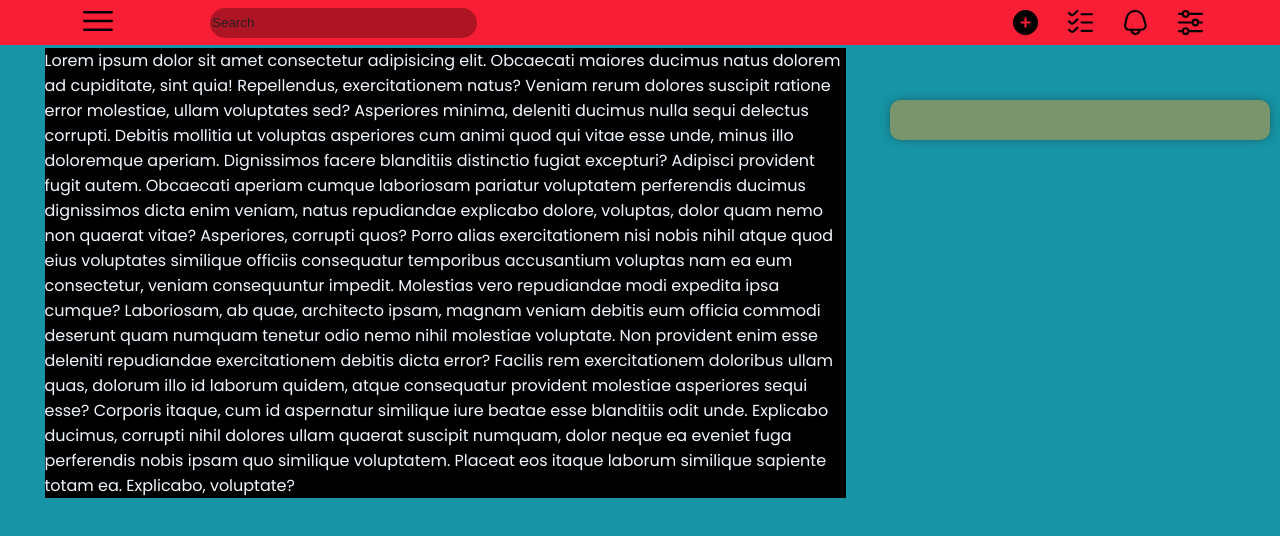
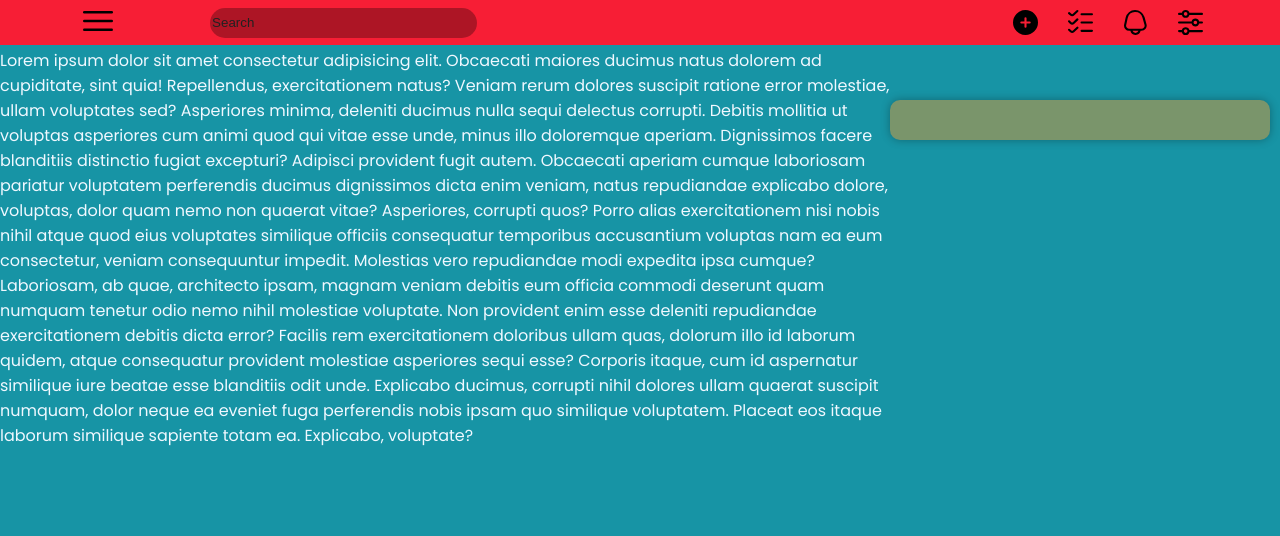
Before and after one commit to MXMUK/to_do_list, a React (Create React App) app: page / in a window 1280 px wide. Shown: the top 536 px of the page. Built offline with nearby package versions, Linux system fonts and the light colour scheme; no server answers.

Commit message:
scss changes

```diff
--- a/src/components/Article/Article_module.scss
+++ b/src/components/Article/Article_module.scss
@@ -3,7 +3,7 @@
     display: flex;
     justify-content: flex-end;
     padding-top: 48px;
-    overflow-y: visible;
+    // overflow-y: visible;
     color: aliceblue;
     /***************************************************************
     Scroll
@@ -19,24 +19,24 @@
     }
 
     .wrapper{
-        display: flex;
-        align-items: center;
-        justify-content: center;
+        // display: flex;
+        // align-items: center;
+        // justify-content: center;
         width: 100%;
         transition: all 0.4s;
-        .main{
-            display: flex;
-            margin: 0 5% 0 5%;
-            background-color: black;
-            .item{
-                align-items: center; //vertical align in block
-                display: flex;
-                height: 200px;
-                width: 200px;
-                background: brown;
-                margin: 20px;
-            }
-        }
+        // .main{
+        //     display: flex;
+        //     margin: 0 5% 0 5%;
+        //     background-color: black;
+        //     .item{
+        //         align-items: center; //vertical align in block
+        //         display: flex;
+        //         height: 200px;
+        //         width: 200px;
+        //         background: brown;
+        //         margin: 20px;
+        //     }
+        // }
     }
     .wrapper.smaller{
         width: 77%;
```
